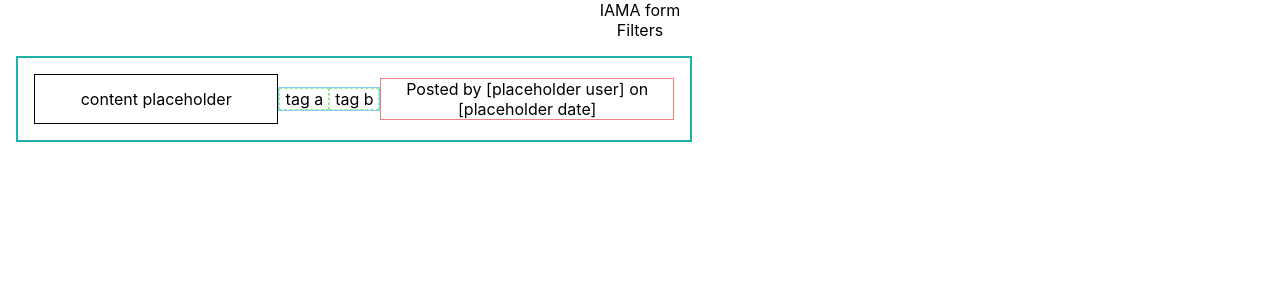
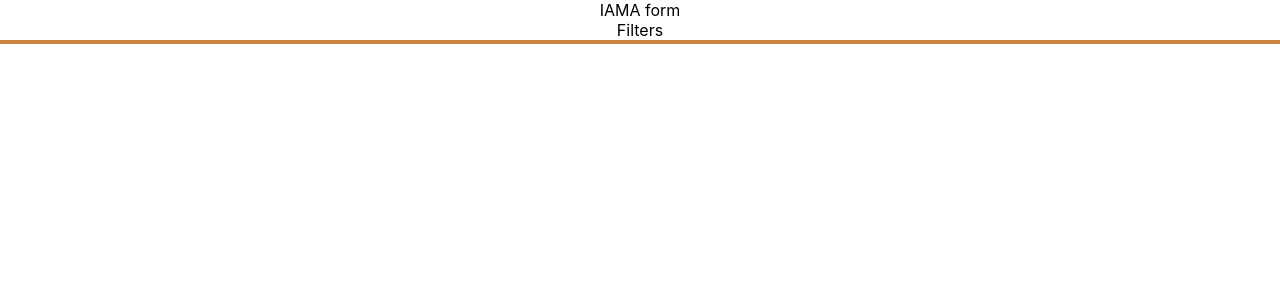
Before and after one commit to mradamt/punter, a React (Create React App) app: page / in a window 1280 px wide. Shown: the top 300 px of the page. Built offline with nearby package versions, Linux system fonts and the light colour scheme.

Commit message:
WIP replace Post w Posts incl fauxdb data

```diff
--- a/src/components/App.tsx
+++ b/src/components/App.tsx
@@ -1,6 +1,8 @@
-import Post from './Post';
+import Posts from './Posts';
 import Form from './Form';
 import './sass-styles/App.scss';
+
+import db from '../../fauxdb.json'
 
 function App() {
   return (
@@ -12,7 +14,7 @@ function App() {
         Filters
       </section>
       <section className='posts'>
-        <Post />
+        <Posts />
       </section>
     </main>
   );
--- /dev/null
+++ b/src/components/Posts.tsx
@@ -0,0 +1,22 @@
+import React from "react";
+import Post from './Post';
+import './sass-styles/Posts.scss';
+
+export default function Posts(props:any) {
+  // render Post component for every post in props.posts
+  const posts = () => {
+    props.posts.map((post:any, index:number) => <Post
+      key={index}
+      text={post.content.text}
+      tags={post.tags}
+      author={post.created_by.author}
+      timestamp={post.created_by.timestamp}
+    />)
+  }
+
+  return (
+    <section className='posts'>
+      {posts}
+    </section>
+  )
+}
--- /dev/null
+++ b/src/components/sass-styles/Posts.scss
@@ -0,0 +1,3 @@
+.posts {
+  border: 1px solid peru;
+}
```
